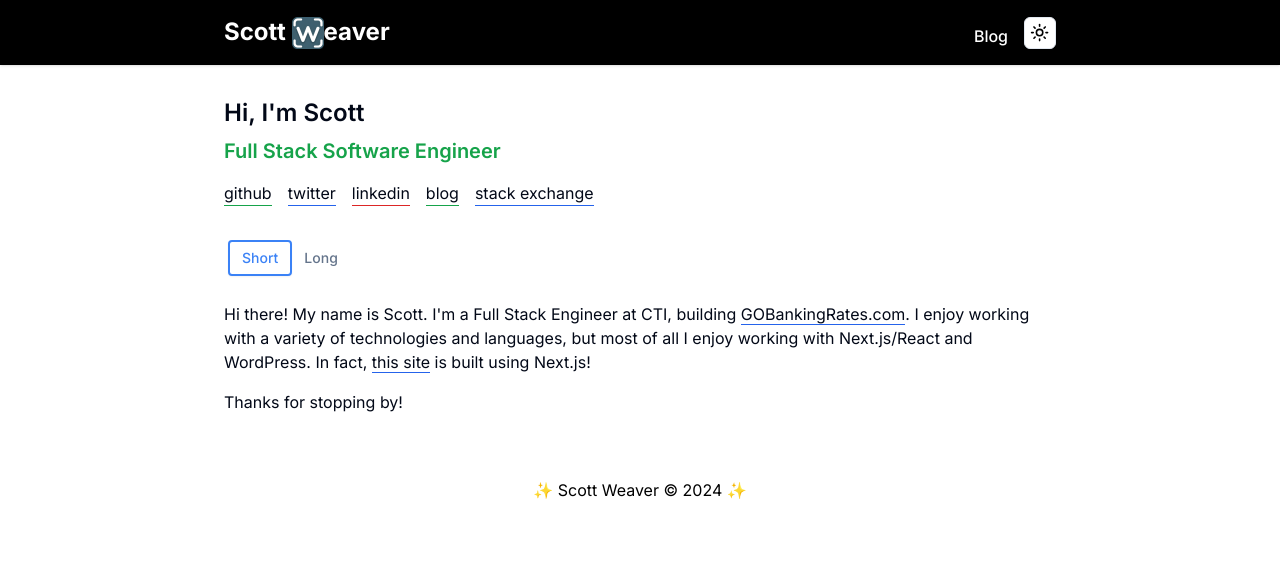
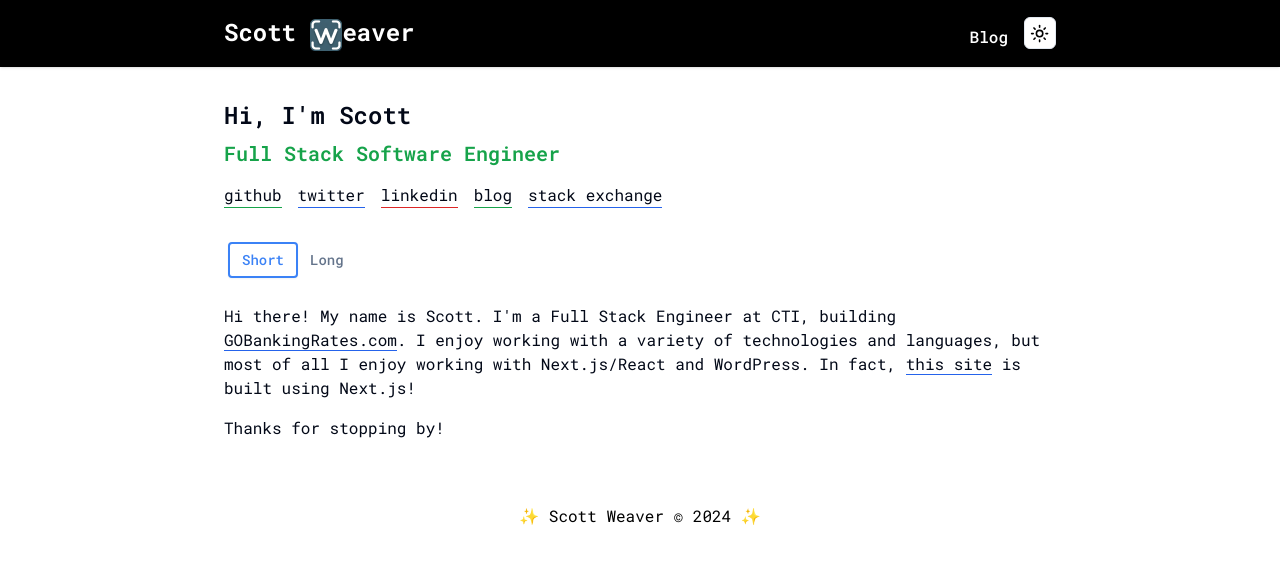
Before and after one commit to tdlm/tdlm.github.io, a Next.js app: page / in a window 1280 px wide. Shown: the top 564 px of the page. Built offline with nearby package versions, Linux system fonts and the light colour scheme.

Commit message:
Switch to Roboto Mono font

```diff
--- a/app/_components/BaseLayout.tsx
+++ b/app/_components/BaseLayout.tsx
@@ -2,12 +2,12 @@
 
 import Link from "next/link";
 import Image from "next/image";
-import { Inter } from "next/font/google";
+import { Roboto_Mono } from "next/font/google";
 import { ShrinkingHeader } from "./ShrinkingHeader";
 import { ThemeProvider } from "@/components/theme-provider";
 import LightToggle from "./LightToggle";
 
-const inter = Inter({ subsets: ["latin"] });
+const mono = Roboto_Mono({ subsets: ["latin"] });
 
 type Props = {
   children?: React.ReactNode;
@@ -15,7 +15,7 @@ type Props = {
 
 export const BaseLayout = ({ children }: Props) => {
   return (
-    <body className={`${inter.className} min-h-screen bg-white dark:bg-black`}>
+    <body className={`${mono.className} min-h-screen bg-white dark:bg-black`}>
       <ThemeProvider
         attribute="class"
         defaultTheme="system"
```
